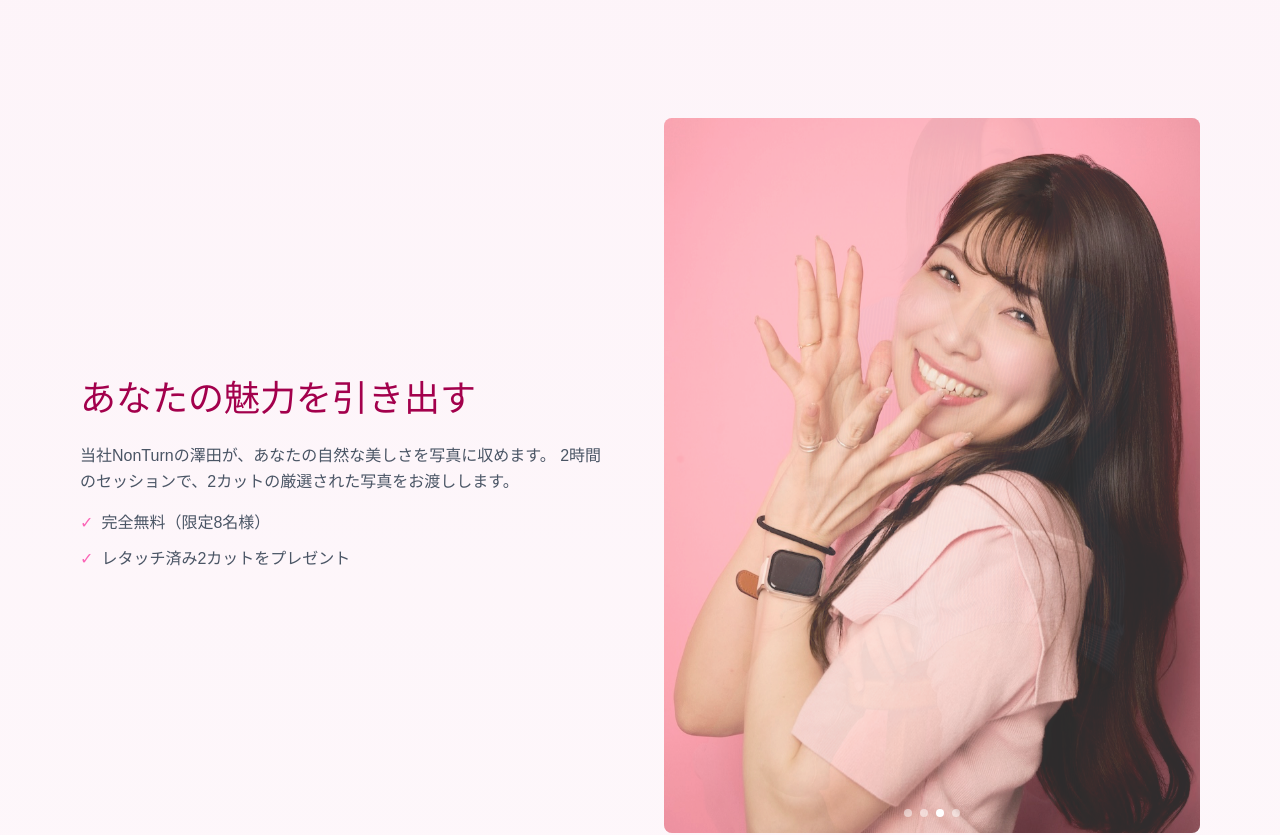
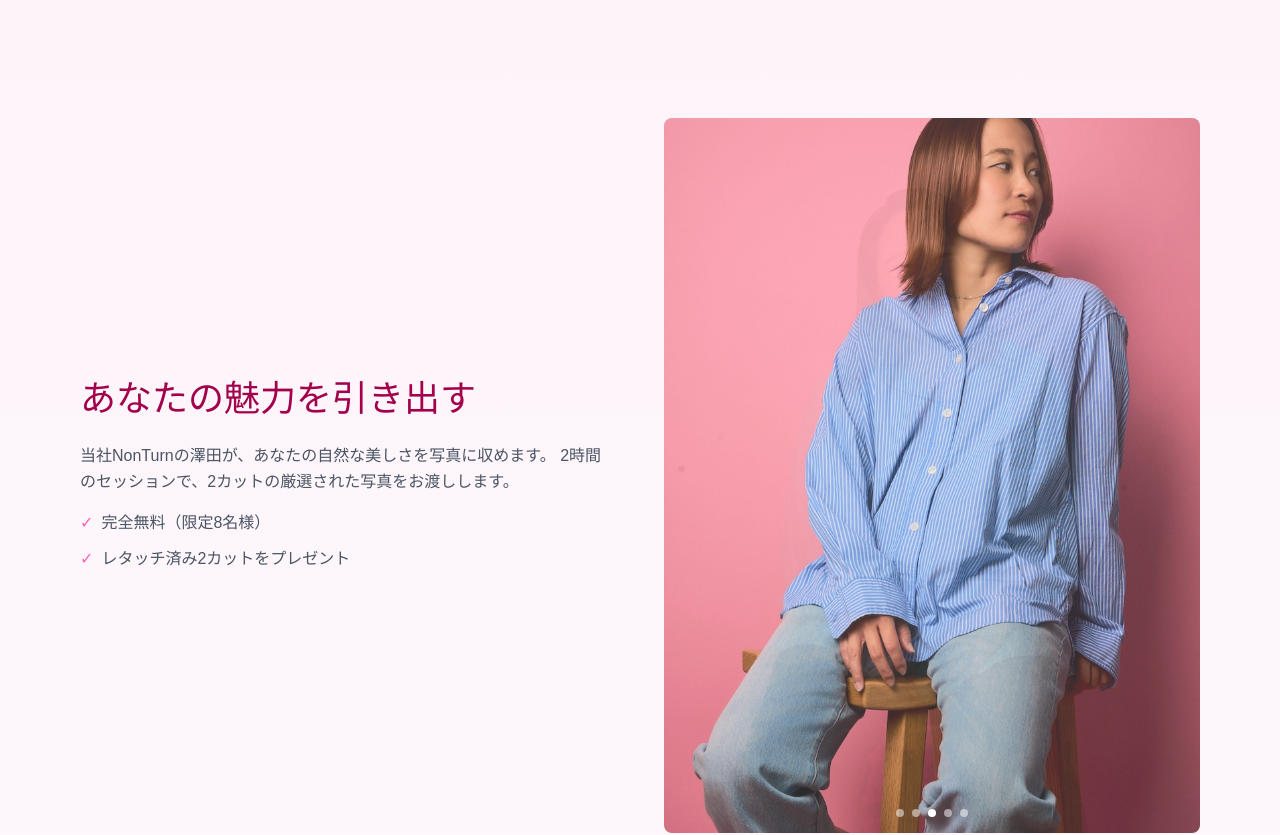
Before and after one commit to sawanori/827event, a Next.js app: page / in a window 1280 px wide. Shown: the part 802-1637 px from the top of the page. Built offline with nearby package versions, Linux system fonts and the light colour scheme.

Commit message:
2025814-1-7

```diff
--- a/app/page.tsx
+++ b/app/page.tsx
@@ -64,7 +64,10 @@ export default function Home() {
   ];
 
   // Slideshow effect for About section
-  const slideshowImages = images.slice(6, 10);
+  const slideshowImages = [
+    { path: "827/DSC00902.jpg" },
+    ...images.slice(6, 10)
+  ];
 
   useEffect(() => {
     const interval = setInterval(() => {
```
Also changed, not shown: public/images/827/DSC00902.jpg (added).
